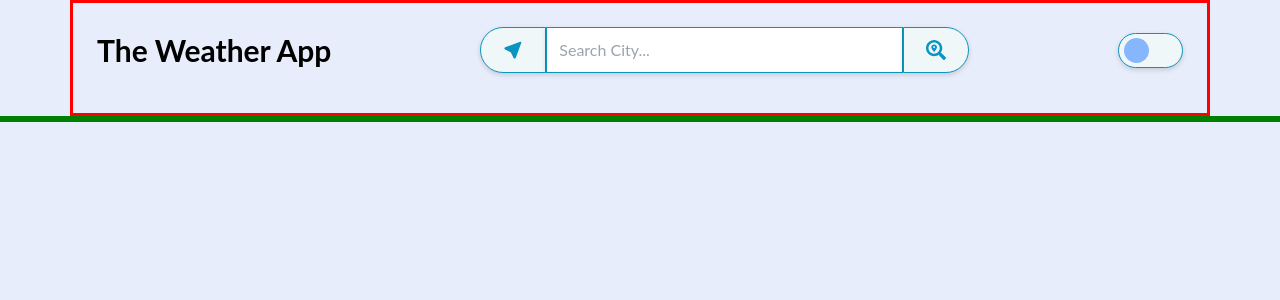
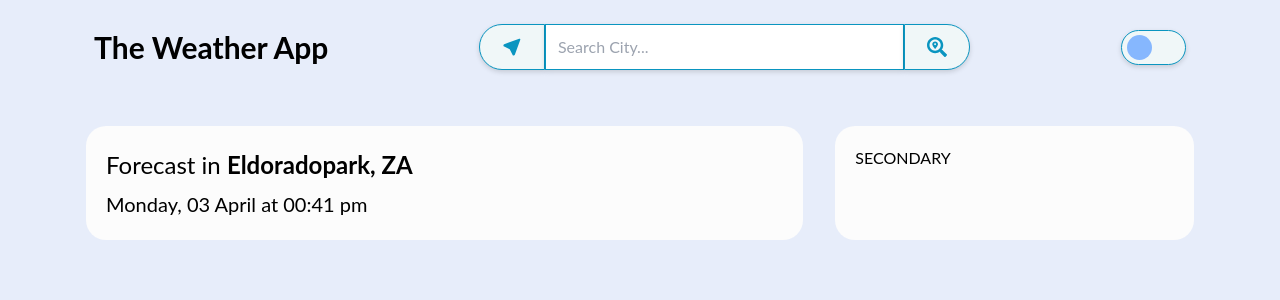
Before and after one commit to Sabelo-Hlatshwayo/weather-app, a React (Vite) app: page / in a window 1280 px wide. Shown: the top 300 px of the page. Built offline with nearby package versions, Linux system fonts and the light colour scheme.

Commit message:
Add the templates for the Location and Date components

```diff
--- a/src/App.jsx
+++ b/src/App.jsx
@@ -1,5 +1,7 @@
 import React from "react";
 import Header from "./components/Header";
+import Location from "./components/Location";
+import Date from "./components/Date";
 import { useTheme } from "./contexts/ThemeContext";
 
 function App() {
@@ -18,9 +20,15 @@ function App() {
         >
             <div className="container max-w-[1140px] my-0 mx-auto">
                 <Header />
+
+                <div className="dashboard">
+                    <div className="dashboard-primary">
+                        <Location />
+                        <Date />
+                    </div>
+                    <div className="dashboard-secondary">SECONDARY</div>
+                </div>
             </div>
-
-            <div className="dashboard"></div>
         </div>
     );
 }
--- /dev/null
+++ b/src/components/Date.jsx
@@ -0,0 +1,7 @@
+import React from "react";
+
+function Date() {
+    return <p className="dashboard-date">Monday, 03 April at 00:41 pm</p>;
+}
+
+export default Date;
--- /dev/null
+++ b/src/components/Location.jsx
@@ -0,0 +1,12 @@
+import React from "react";
+
+function Location() {
+    return (
+        <h2 className="dashboard-title">
+            <span>Forecast in </span>
+            <span>Eldoradopark, ZA</span>
+        </h2>
+    );
+}
+
+export default Location;
--- a/src/index.css
+++ b/src/index.css
@@ -60,20 +60,56 @@ input:focus {
     position: absolute;
 }
 
-.container {
-    /* height: 100vh; */
-    /* border: solid red; */
-}
-
 .overall-container {
     height: 100vh;
     transition: all 0.3 ease-in-out;
 }
 
 .container {
-    border: solid red;
+    /* border: solid red; */
 }
 
 .dashboard {
-    border: solid green;
+    /* border: solid green; */
+    display: grid;
+    grid-template-columns: 2fr 1fr;
+    gap: 32px;
+
+    /* border: solid red; */
+    background-color: #e7edfa;
+    padding: 16px;
 }
+
+.dashboard-primary {
+    /* border: solid blue; */
+    padding: 20px;
+    background-color: #fcfcfc;
+    border-radius: 20px;
+}
+
+.dashboard-secondary {
+    /* border: solid orange; */
+    /* background-color: #fcfcfc; */
+    /* padding: 24px 32px; */
+    padding: 20px;
+    background-color: #fcfcfc;
+    border-radius: 20px;
+}
+
+.dashboard-title {
+    font-size: 24px;
+    color: #000;
+    line-height: 1.6;
+    margin-bottom: 4px;
+}
+
+.dashboard-title span:last-child {
+    font-weight: bold;
+}
+
+.dashboard-date {
+    /* border: solid black; */
+    font-size: 20px;
+    color: #000;
+    line-height: 1.6;
+}
```
